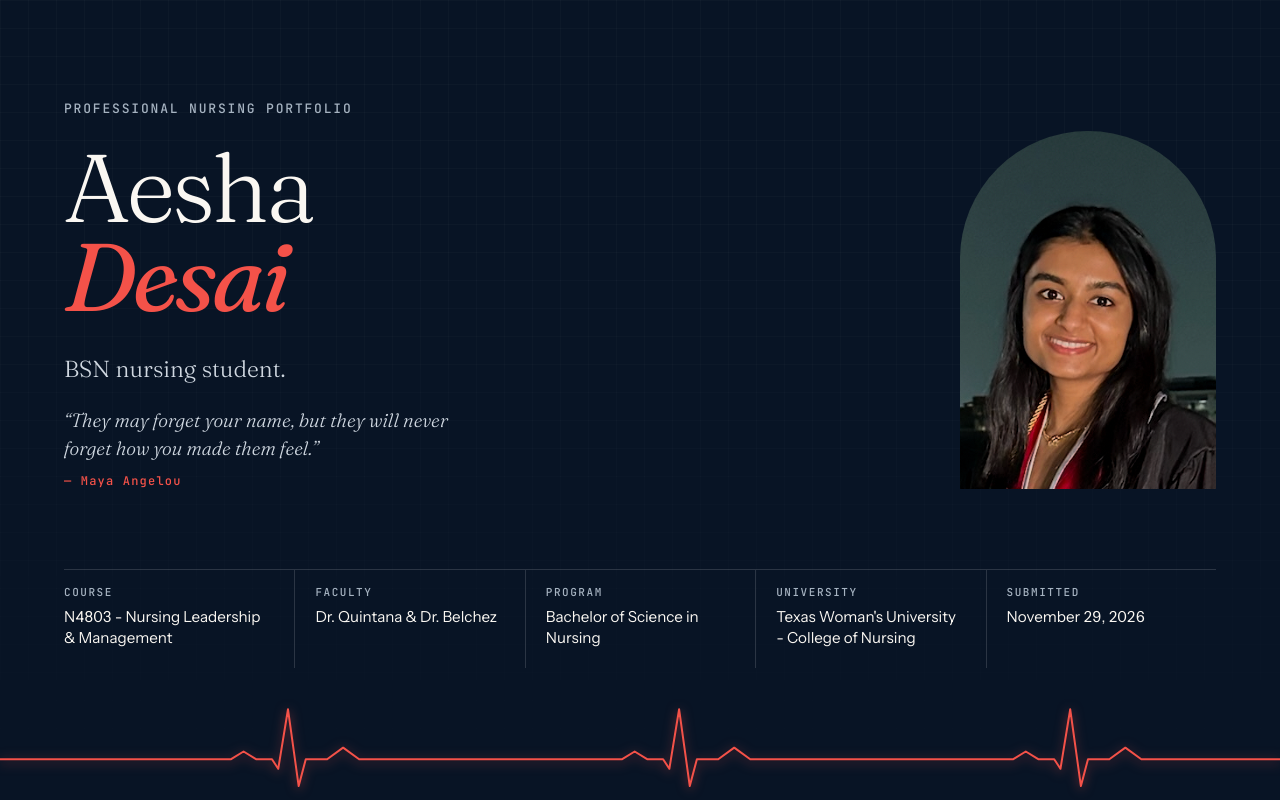
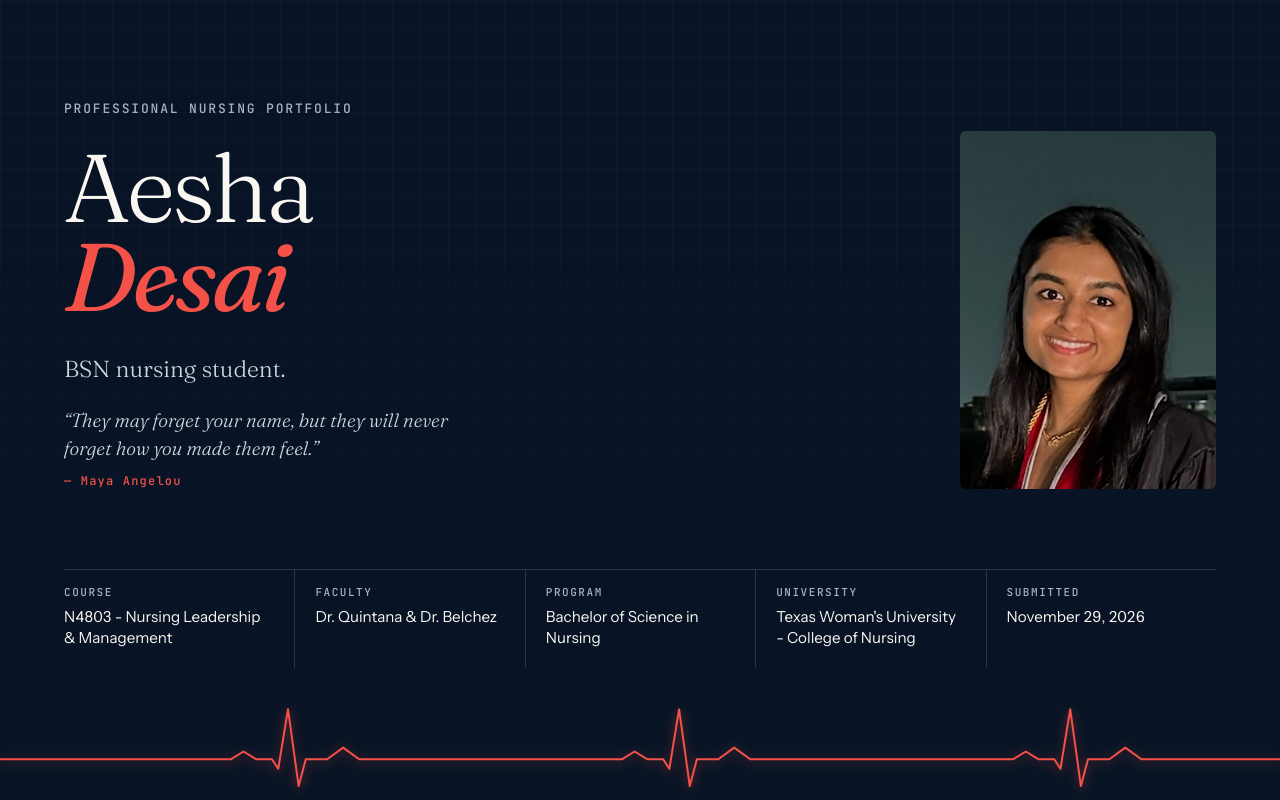
Before and after one commit to AESHADESAI-BIT/Nurse-Portfolio, a plain HTML site: page index.html in a window 1280 px wide. Shown: the top 800 px of the page. Drawn offline with Linux system fonts and the light colour scheme.

Commit message:
Square portrait photo

```diff
--- a/style.css
+++ b/style.css
@@ -42,7 +42,7 @@ time, .num, dd, .cv time { font-variant-numeric: tabular-nums; }
 .hero-name { font: 300 clamp(3.4rem, 10vw, 6rem)/.92 var(--serif); font-variation-settings: "opsz" 144; letter-spacing: -.035em; }
 .hero-name em { display: block; font-style: italic; font-weight: 400; color: var(--pulse); }
 .hero-lede { font: 300 clamp(1.15rem, 2vw, 1.45rem)/1.45 var(--serif); color: oklch(88% 0.015 250); max-width: 34ch; margin: 2rem 0 0; }
-.portrait { width: clamp(11rem, 20vw, 16rem); aspect-ratio: 4 / 5; object-fit: cover; border-radius: 999px 999px 6px 6px; display: block; }
+.portrait { width: clamp(11rem, 20vw, 16rem); aspect-ratio: 1 / 1; object-fit: cover; border-radius: 6px; display: block; }
 .portrait-empty { display: grid; place-items: center; text-align: center; border: 1px dashed oklch(100% 0 0 / .3); color: var(--night-2); font: 500 .75rem/1.4 var(--mono); letter-spacing: .1em; text-transform: uppercase; }
 
 .hero-meta { max-width: 82rem; margin: clamp(3rem, 7vw, 5rem) auto 0; display: grid; grid-template-columns: repeat(5, 1fr); border-top: 1px solid oklch(100% 0 0 / .14); }
```
